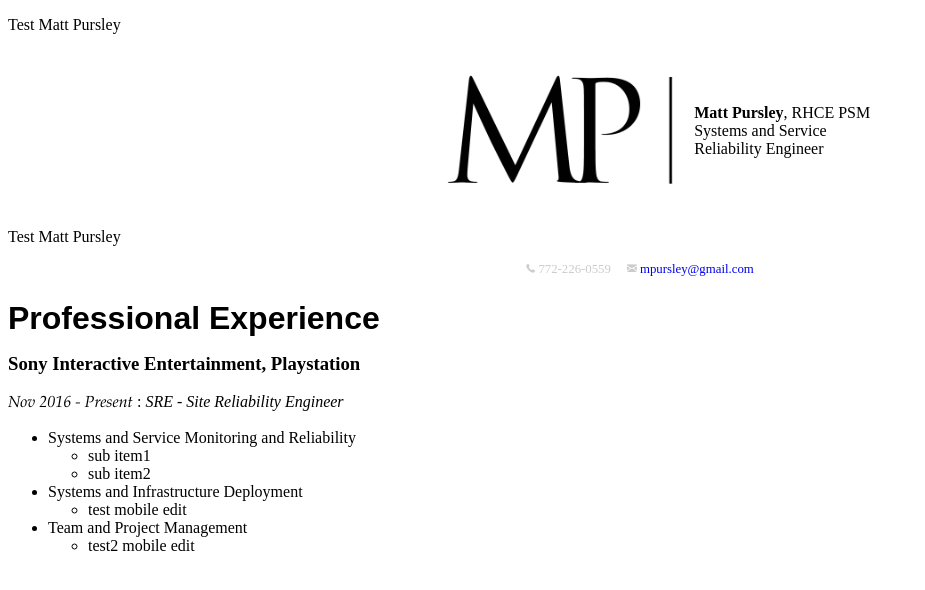
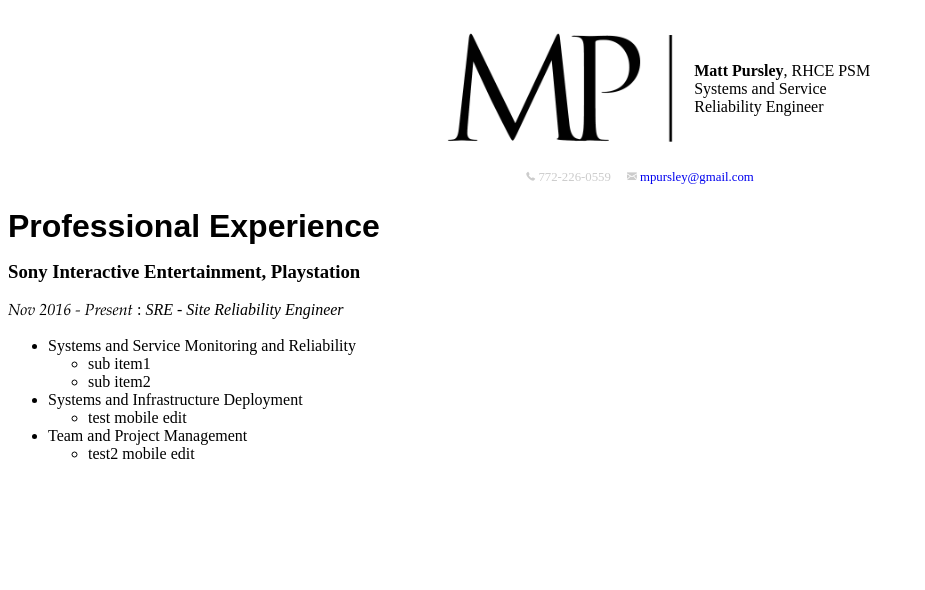
Before and after one commit to mpursley/mpursley.github.io, a Jekyll site: the page built from index_resume_short.md, in a window 1280 px wide. Shown: the top 590 px of the page, without its empty margins (0-925 px from the left). Built offline with Jekyll 4.4.1, drawn with Linux system fonts in a browser that asks for light colours.

Commit message:
Update index_resume_short.md

```diff
--- a/index_resume_short.md
+++ b/index_resume_short.md
@@ -2,8 +2,6 @@
 layout: cv
 title: Matt Pursley's CV
 ---
-
-Test Matt Pursley
 
 <center><table style="width:40%">
   <tr>
@@ -12,8 +10,6 @@ Test Matt Pursley
   </tr>
 </table>
 </center>
-
-Test Matt Pursley
 
 <div id="webaddress">
 <i class="fi-telephone"></i>
```
